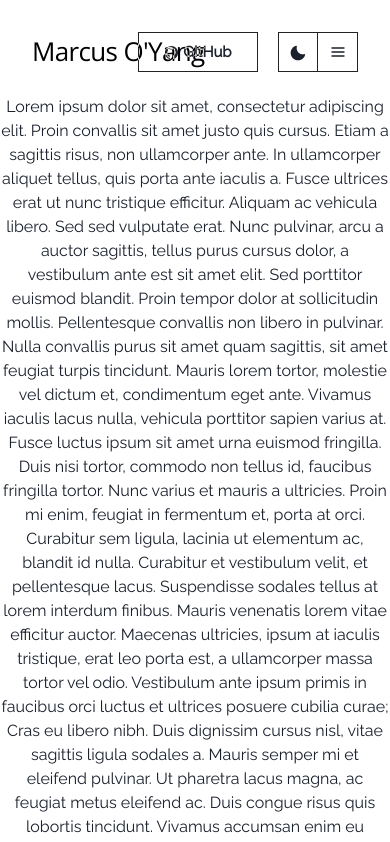
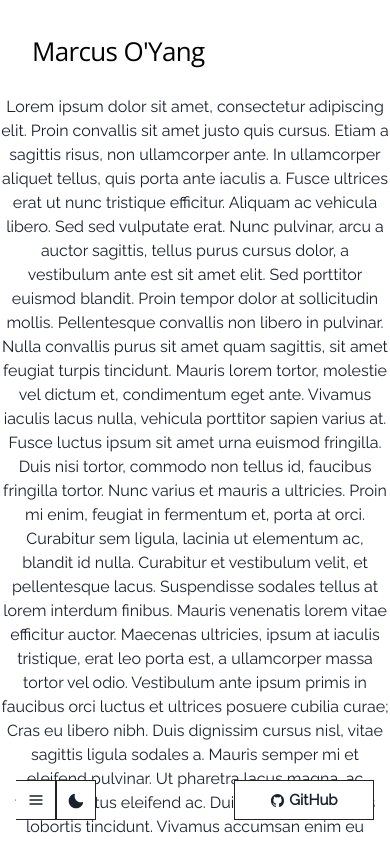
Before and after one commit to marcusoyang/nextjs-portfolio, a Next.js app: page / in a window 390 px wide. Shown: the top 842 px of the page. Built offline with nearby package versions, Linux system fonts and the light colour scheme.

Commit message:
responsive navbar

```diff
--- a/components/Navbar.tsx
+++ b/components/Navbar.tsx
@@ -18,6 +18,7 @@ import {
 import { HamburgerIcon, MoonIcon, SunIcon } from '@chakra-ui/icons';
 import NextLink from 'next/link';
 import { IoLogoGithub } from 'react-icons/io5';
+import { NodeNextRequest } from 'next/dist/server/base-http/node';
 interface navLinkProps {
   href: string;
   children: ReactNode;
@@ -71,14 +72,16 @@ const Navbar = () => {
         </NavLink>
       </Box>
 
+      {/* top navbar */}
       <Flex
         pos={'fixed'}
         pt={8}
         px={8}
         justify={'right'}
-        maxW={'6xl'}
+        maxW='6xl'
         w='100%'
         zIndex={1}
+        display={{ base: 'none', sm: 'flex' }}
       >
         <a
           target='_blank'
@@ -88,9 +91,9 @@ const Navbar = () => {
           <Button
             role='group'
             mr={5}
-            maxW={300}
-            minW={120}
-            w={'10vw'}
+            maxW={360}
+            minW={140}
+            w={'12vw'}
             h={10}
             fontSize={15}
             variant='outline'
@@ -189,19 +192,144 @@ const Navbar = () => {
             </MenuItem>
           </MenuList>
         </Menu>
+      </Flex>
 
-        {/* <Box ml={2} display={{ base: 'inline-block', md: 'none' }}>
+      {/* bottom navbar */}
+
+      <Flex
+        pos={'fixed'}
+        bottom={6}
+        maxW='6xl'
+        w='100%'
+        justify={'space-between'}
+        zIndex={1}
+        display={{ base: 'flex', sm: 'none' }}
+      >
+        <Box ml={4}>
           <Menu isLazy id='navbar-menu'>
             <MenuButton
               as={IconButton}
               icon={<HamburgerIcon />}
+              role='group'
+              w={10}
+              h={10}
               variant='outline'
+              borderLeft='none'
+              rounded='none'
+              _hover={{
+                bg: hoverColor,
+                color: 'white',
+              }}
+              _expanded={{
+                bg: hoverColor,
+                color: 'white',
+              }}
+              _focus={{
+                boxShadow: 'none',
+              }}
+              borderColor={colorMode === 'light' ? '#222' : '#eee'}
+              bg={colorMode === 'light' ? '#FFF' : '#222'}
               aria-label='Open Menu'
             />
-            <MenuList>
+            <MenuList bg={colorMode === 'light' ? '#FFF' : '#222'}>
               <NextLink href='/works' passHref>
-                <MenuItem as={Link}>Works</MenuItem>
+                <MenuItem
+                  as={Link}
+                  _focus={{
+                    boxShadow: 'none',
+                  }}
+                >
+                  Works
+                </MenuItem>
               </NextLink>
+              <MenuItem
+                as={Link}
+                href='https://github.com/marcusoyang/nextjs-portfolio'
+                _focus={{
+                  boxShadow: 'none',
+                }}
+              >
+                Source Code
+              </MenuItem>
+            </MenuList>
+          </Menu>
+
+          <Button
+            role='group'
+            onClick={toggleColorMode}
+            w={10}
+            h={10}
+            variant='outline'
+            rounded='none'
+            _hover={{
+              bg: hoverColor,
+            }}
+            _focus={{
+              boxShadow: 'none',
+            }}
+            borderColor={colorMode === 'light' ? '#222' : '#eee'}
+            bg={colorMode === 'light' ? '#FFF' : '#222'}
+          >
+            <Box
+              _groupHover={{
+                color: 'white',
+              }}
+            >
+              {colorMode === 'light' ? <MoonIcon /> : <SunIcon />}
+            </Box>
+          </Button>
+        </Box>
+
+        <Box mr={4}>
+          <a
+            target='_blank'
+            href='https://github.com/marcusoyang'
+            rel='noopener noreferrer'
+          >
+            <Button
+              role='group'
+              maxW={360}
+              minW={140}
+              w={100}
+              h={10}
+              fontSize={15}
+              variant='outline'
+              rounded='none'
+              _hover={{
+                bg: hoverColor,
+                color: '#FFF',
+              }}
+              _focus={{
+                boxShadow: 'none',
+              }}
+              borderColor={colorMode === 'light' ? '#222' : '#eee'}
+              bg={colorMode === 'light' ? '#FFF' : '#222'}
+            >
+              <Box
+                _groupHover={{
+                  color: 'white',
+                }}
+                pr={1}
+              >
+                <IoLogoGithub />
+              </Box>
+              GitHub
+            </Button>
+          </a>
+        </Box>
+
+        {/* <Box ml={2} display={{ base: 'inline-block', md: 'none' }}>
+          <Menu isLazy id='navbar-menu'>
+          <MenuButton
+          as={IconButton}
+          icon={<HamburgerIcon />}
+          variant='outline'
+          aria-label='Open Menu'
+          />
+          <MenuList>
+          <NextLink href='/works' passHref>
+          <MenuItem as={Link}>Works</MenuItem>
+          </NextLink>
               <MenuItem
                 as={Link}
                 href='https://github.com/marcusoyang/nextjs-portfolio'
--- a/lib/theme.ts
+++ b/lib/theme.ts
@@ -21,6 +21,14 @@ const config: ThemeConfig = {
   useSystemColorMode: false,
 }
 
-const theme = extendTheme({config, fonts, styles})
+const breakpoints = {
+  sm: '32em',
+  md: '48em',
+  lg: '62em',
+  xl: '80em',
+  '2xl': '96em',
+}
+
+const theme = extendTheme({config, fonts, styles, breakpoints})
 
 export default theme;
```
